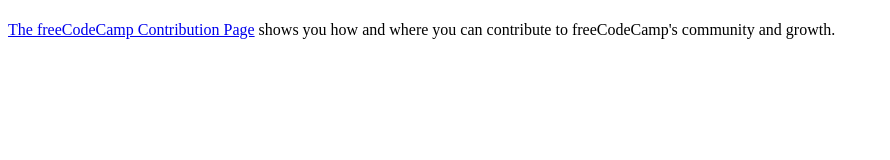
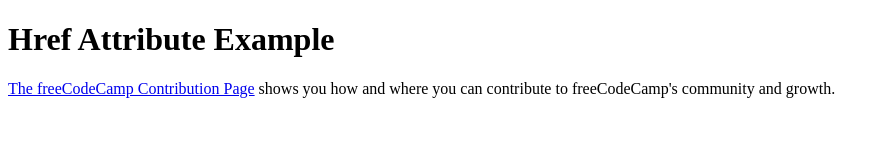
Before and after one commit to KaluDavid/Href-Attribute-Example, a plain HTML site: page index.html in a window 1280 px wide. Shown: the whole page, without its empty margins (0-890 px from the left). Drawn offline with Linux system fonts and the light colour scheme.

Commit message:
Update index.html

```diff
--- a/index.html
+++ b/index.html
@@ -7,7 +7,7 @@
 
 </head>
 <body>
-    <h1></h1>
+    <h1>Href Attribute Example</h1>
     <p>
       <a href="https://www.freecodecamp.org/contribute/">The freeCodeCamp Contribution Page</a> shows you how and where you can contribute to freeCodeCamp's community and growth.
     </p>
```
